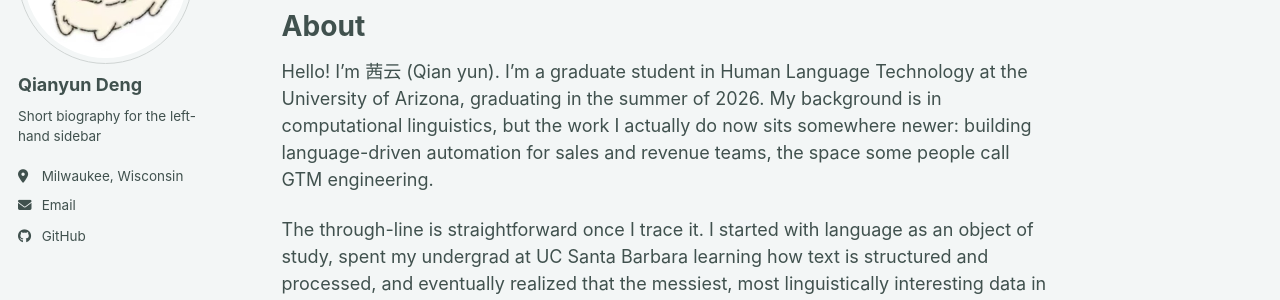
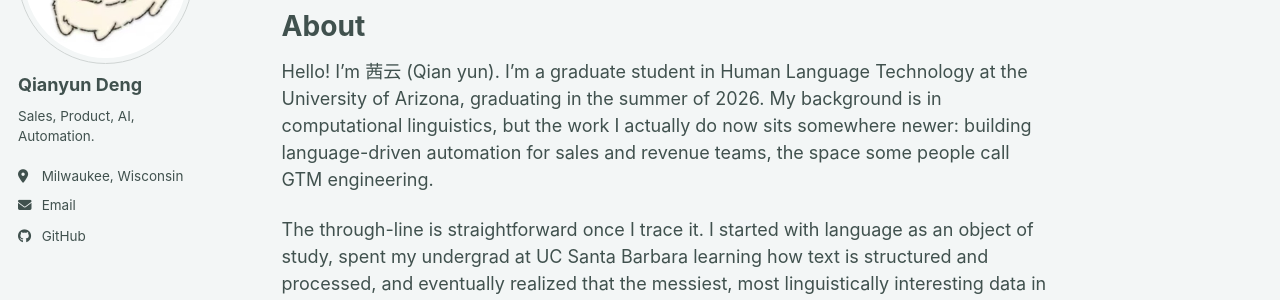
Before and after one commit to Dqy719/dqy719, a Jekyll site: the page built from _pages/about.md, in a window 1280 px wide. Shown: the part 212-512 px from the top of the page. Built offline with Jekyll 4.4.1, drawn with Linux system fonts in a browser that asks for light colours; a style sheet for code colours, icons or effects is not loaded.

Commit message:
Update _config.yml

```diff
--- a/_config.yml
+++ b/_config.yml
@@ -26,7 +26,7 @@ author:
   avatar           : "profile.jpg"
   name             : "Qianyun Deng"
   pronouns         : # example: "she/her"
-  bio              : "Short biography for the left-hand sidebar"
+  bio              : "Sales, Product, AI, Automation."
   location         : "Milwaukee, Wisconsin"
   uri              : # URL
   email            : "qianyundeng719@gmail.com"
```
